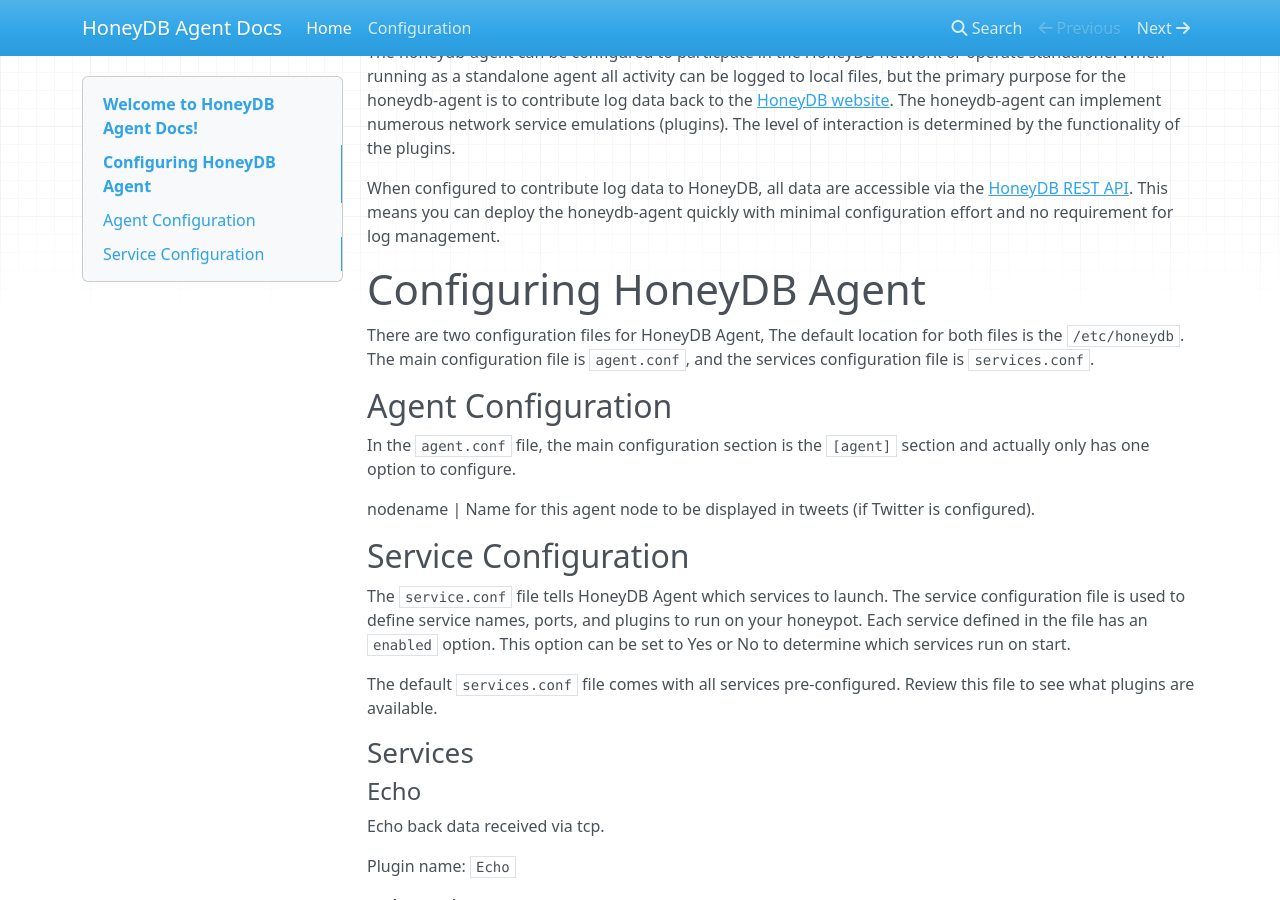
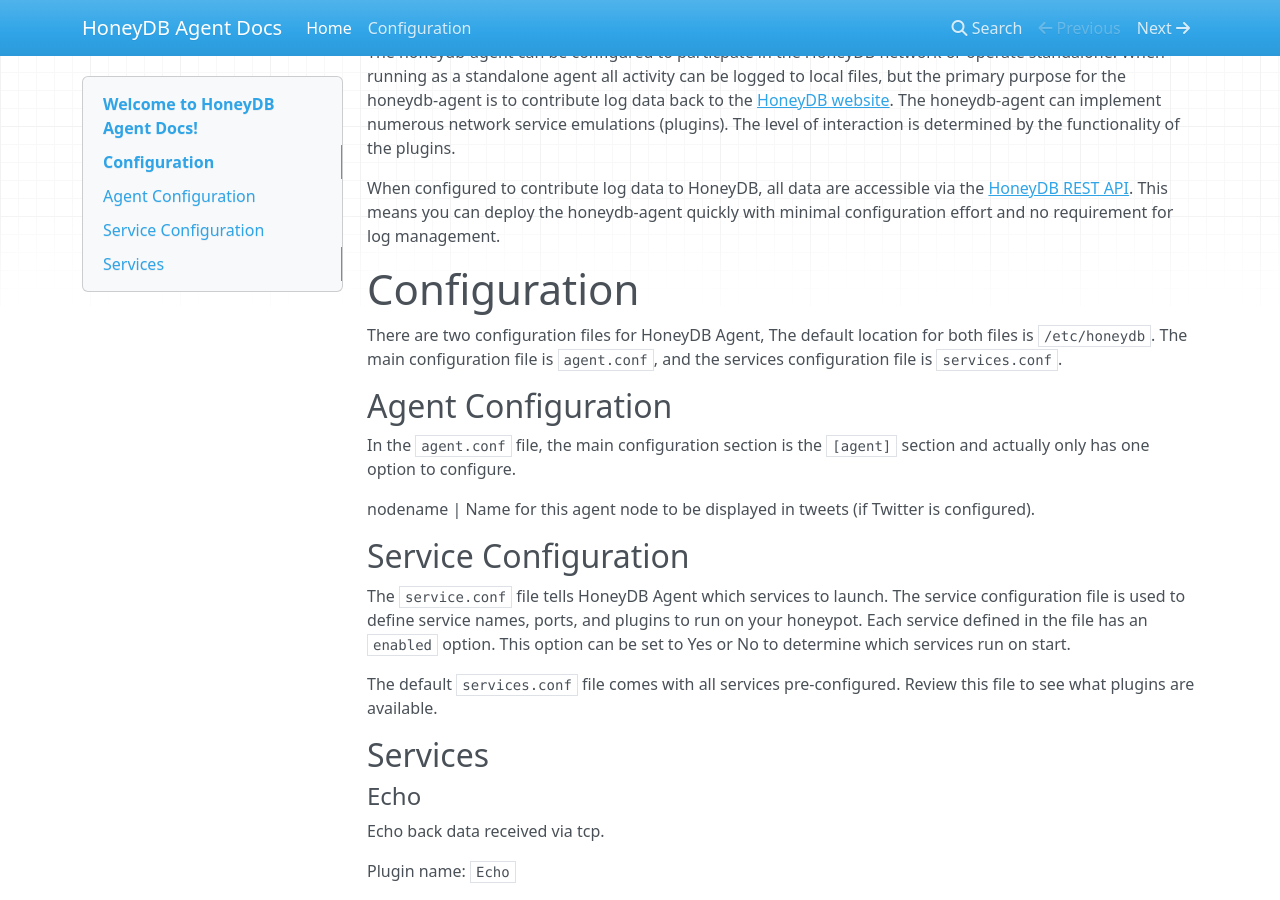
Before and after one commit to honeydbio/honeydb-agent-docs, an MkDocs documentation site: the page built from docs/index.md, in a window 1280 px wide and 900 px high, scrolled down 318 px. Built offline with MkDocs 1.6.1, drawn with Linux system fonts in a browser that asks for light colours; nearby versions of some CDN libraries; old or Windows-style settings are respelled for this version of MkDocs.

Commit message:
Update index.md

```diff
--- a/docs/index.md
+++ b/docs/index.md
@@ -10,9 +10,9 @@
 
 When configured to contribute log data to HoneyDB, all data are accessible via the [HoneyDB REST API](https://riskdiscovery.com/honeydb/threats). This means you can deploy the honeydb-agent quickly with minimal configuration effort and no requirement for log management.
 
-# Configuring HoneyDB Agent
+# Configuration
 
-There are two configuration files for HoneyDB Agent, The default location for both files is the `/etc/honeydb`. The main configuration file is `agent.conf`, and the services configuration file is `services.conf`.
+There are two configuration files for HoneyDB Agent, The default location for both files is `/etc/honeydb`. The main configuration file is `agent.conf`, and the services configuration file is `services.conf`.
 
 ## Agent Configuration
 
@@ -26,7 +26,7 @@
 
 The default `services.conf` file comes with all services pre-configured. Review this file to see what plugins are available.
 
-### Services
+## Services
 
 #### Echo
 
```
